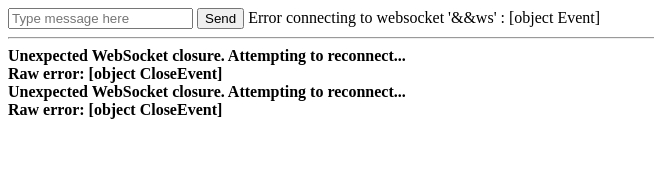
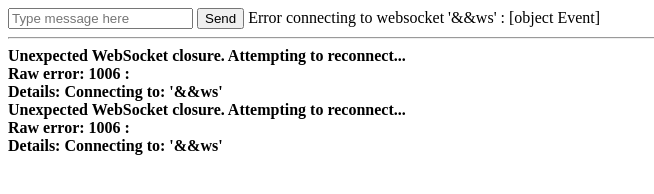
Before and after one commit to Pyramid302614/the-box-unbound, a website: page web/retro/index.html in a window 1280 px wide. Shown: the whole page, without its empty margins (0-654 px from the left). Drawn offline with Linux system fonts and the light colour scheme.

Commit message:
so retro

```diff
--- a/web/retro/index.html
+++ b/web/retro/index.html
@@ -61,7 +61,8 @@
                 }
                 ws.onclose = function(e) {
                     sysMsg("Unexpected WebSocket closure. Attempting to reconnect...");
-                    sysMsg("Raw error: " + e);
+                    sysMsg("Raw error: " + e.code + " : " + e.reason);
+                    sysMsg("Details: Connecting to: '&&ws'");
                     setTimeout(connectWS,5000);
                 }
                 ws.onerror = function(e) {
```
